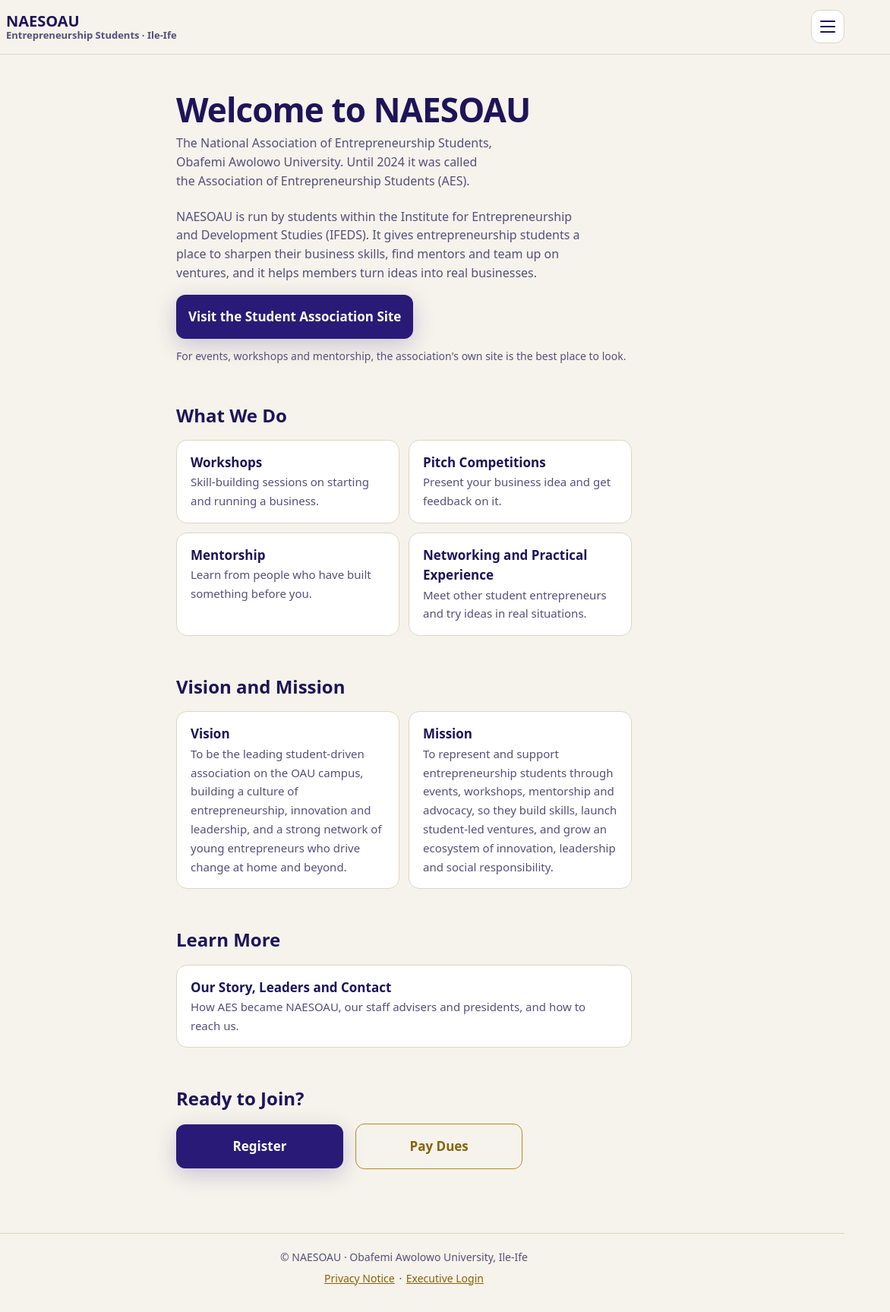
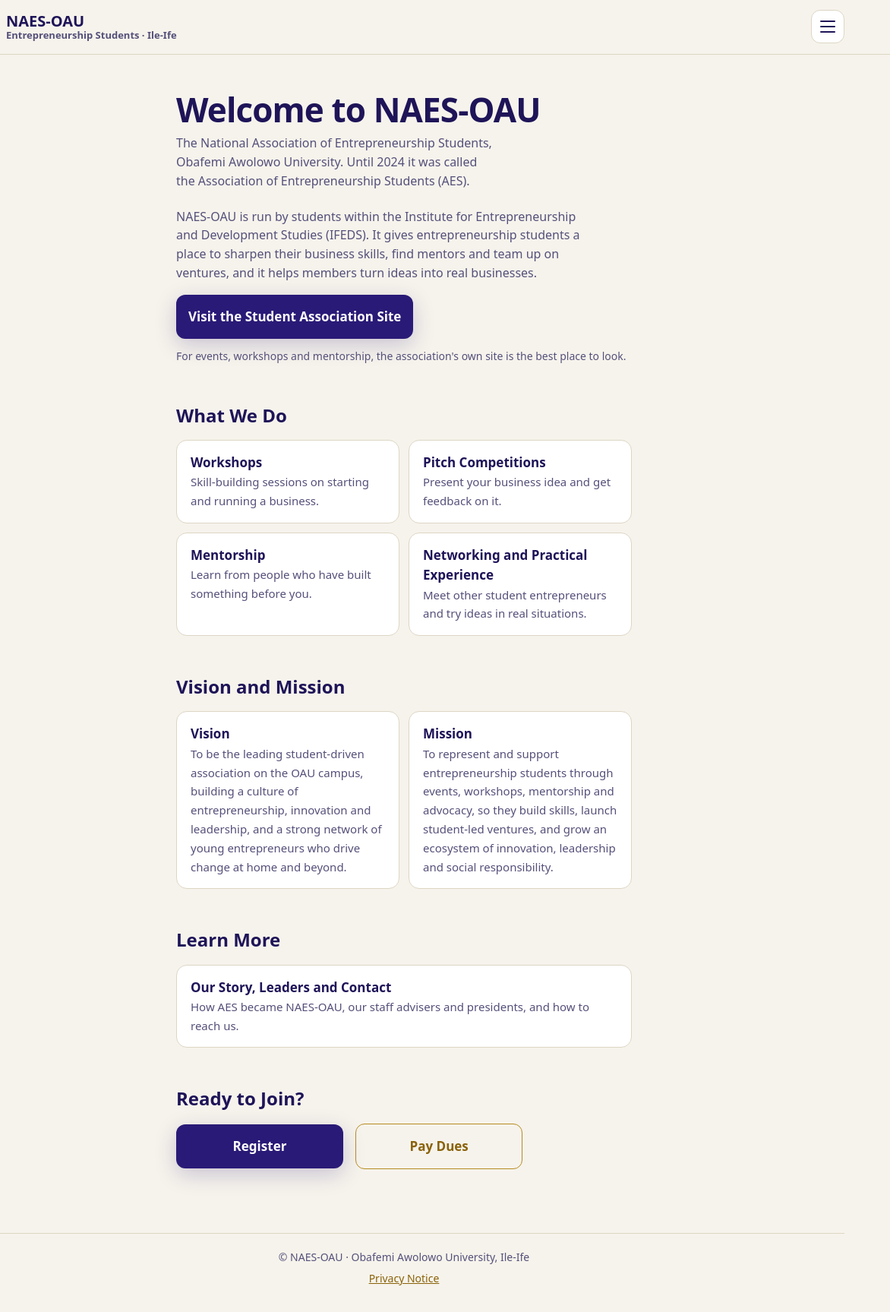
Before and after one commit to NAES-OAU/NAESOAU, a plain HTML site: page welcome.html in a window 1280 px wide. Shown: the full height of the page at 76% size, 108-1280 px from the left. Drawn offline with Linux system fonts and the light colour scheme.

Commit message:
Update welcome.html

```diff
--- a/welcome.html
+++ b/welcome.html
@@ -1,14 +1,14 @@
 <!DOCTYPE html>
 <html lang="en"><head><meta charset="utf-8">
 <meta name="viewport" content="width=device-width, initial-scale=1, viewport-fit=cover">
-<title>Welcome – NAESOAU</title>
+<title>Welcome – NAES-OAU</title>
 <link rel="icon" href="logo.png">
-<meta name="description" content="What NAESOAU is, what we do, and our vision and mission.">
+<meta name="description" content="What NAES-OAU is, what we do, and our vision and mission.">
 <meta name="theme-color" content="#2a1a77">
 <meta property="og:type" content="website">
-<meta property="og:site_name" content="NAESOAU">
-<meta property="og:title" content="Welcome – NAESOAU">
-<meta property="og:description" content="What NAESOAU is, what we do, and our vision and mission.">
+<meta property="og:site_name" content="NAES-OAU">
+<meta property="og:title" content="Welcome – NAES-OAU">
+<meta property="og:description" content="What NAES-OAU is, what we do, and our vision and mission.">
 <meta property="og:image" content="https://naesoau1.vercel.app/og-image.png">
 <meta property="og:image:width" content="1200">
 <meta property="og:image:height" content="630">
@@ -18,10 +18,10 @@
 </head>
 <body>
 <header>
-  <a href="index.html" aria-label="NAESOAU home"><img class="logo" alt="NAESOAU logo" src="logo.png"></a>
-  <a class="brand" href="index.html"><b>NAESOAU</b><small>Entrepreneurship Students · Ile-Ife</small></a>
+  <a href="index.html" aria-label="NAES-OAU home"><img class="logo" alt="NAES-OAU logo" src="logo.png"></a>
+  <a class="brand" href="index.html"><b>NAES-OAU</b><small>Entrepreneurship Students · Ile-Ife</small></a>
   <nav class="top" aria-label="Main">
-    <div class="dd"><button type="button" class="ddb">About</button><div class="ddm"><a href="welcome.html">Welcome</a><a href="about.html">About NAESOAU</a></div></div>
+    <div class="dd"><button type="button" class="ddb">About</button><div class="ddm"><a href="welcome.html">Welcome</a><a href="about.html">About NAES-OAU</a></div></div>
     <div class="dd"><button type="button" class="ddb">Students</button><div class="ddm"><a href="register.html">Register</a><a href="pay.html">Pay Dues</a><a href="receipt.html">Receipt</a><a href="verify.html">Verify Receipt</a></div></div>
     <a href="speak.html">Speak Up</a>
     <a class="btn signin" href="admin.html">Sign in</a>
@@ -42,10 +42,10 @@
   <div class="drawer-foot" id="menuWho"></div>
 </nav>
 <main class="wrap">
-  <h1 class="page-title">Welcome to NAESOAU</h1>
+  <h1 class="page-title">Welcome to NAES-OAU</h1>
   <p class="sub">The National Association of Entrepreneurship Students, Obafemi Awolowo University. Until 2024 it was called the Association of Entrepreneurship Students (AES).</p>
   <div class="prose">
-    <p>NAESOAU is run by students within the Institute for Entrepreneurship and Development Studies (IFEDS). It gives entrepreneurship students a place to sharpen their business skills, find mentors and team up on ventures, and it helps members turn ideas into real businesses.</p>
+    <p>NAES-OAU is run by students within the Institute for Entrepreneurship and Development Studies (IFEDS). It gives entrepreneurship students a place to sharpen their business skills, find mentors and team up on ventures, and it helps members turn ideas into real businesses.</p>
   </div>
   <a class="cta primary" href="https://aes.oauife.edu.ng" target="_blank" rel="noopener">Visit the Student Association Site</a>
   <p class="hint">For events, workshops and mentorship, the association's own site is the best place to look.</p>
@@ -65,13 +65,13 @@
   </div>
 
     <h2>Learn More</h2>
-  <a class="feat" href="about.html"><b>Our Story, Leaders and Contact</b><span>How AES became NAESOAU, our staff advisers and presidents, and how to reach us.</span></a>
+  <a class="feat" href="about.html"><b>Our Story, Leaders and Contact</b><span>How AES became NAES-OAU, our staff advisers and presidents, and how to reach us.</span></a>
 
   <h2>Ready to Join?</h2>
   <a class="cta primary" href="register.html">Register</a>
   <a class="cta secondary" href="pay.html">Pay Dues</a>
 </main>
-<footer class="wrap">© NAESOAU · Obafemi Awolowo University, Ile-Ife<br><a href="privacy.html">Privacy Notice</a> · <a href="admin.html">Executive Login</a></footer>
+<footer class="wrap">© NAES-OAU · Obafemi Awolowo University, Ile-Ife<br><a href="privacy.html">Privacy Notice</a>
 <script src="student.js"></script>
 <script src="menu.js"></script>
 </body></html>
```
